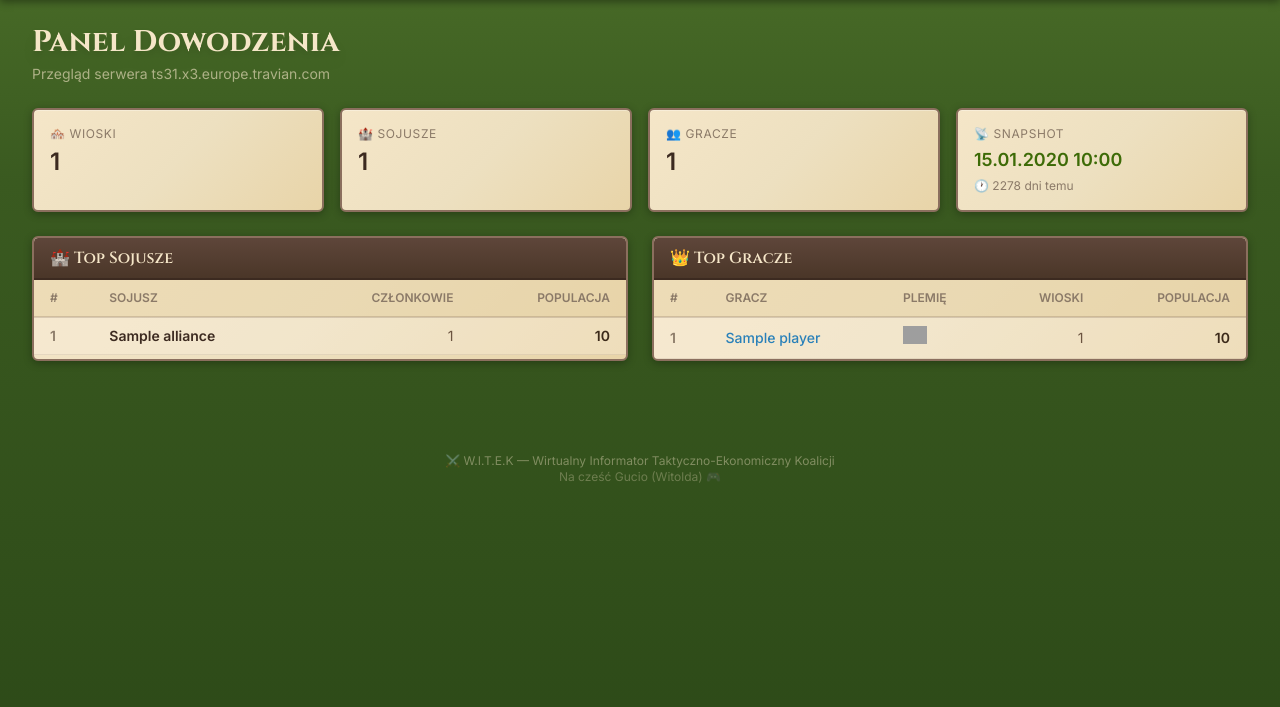
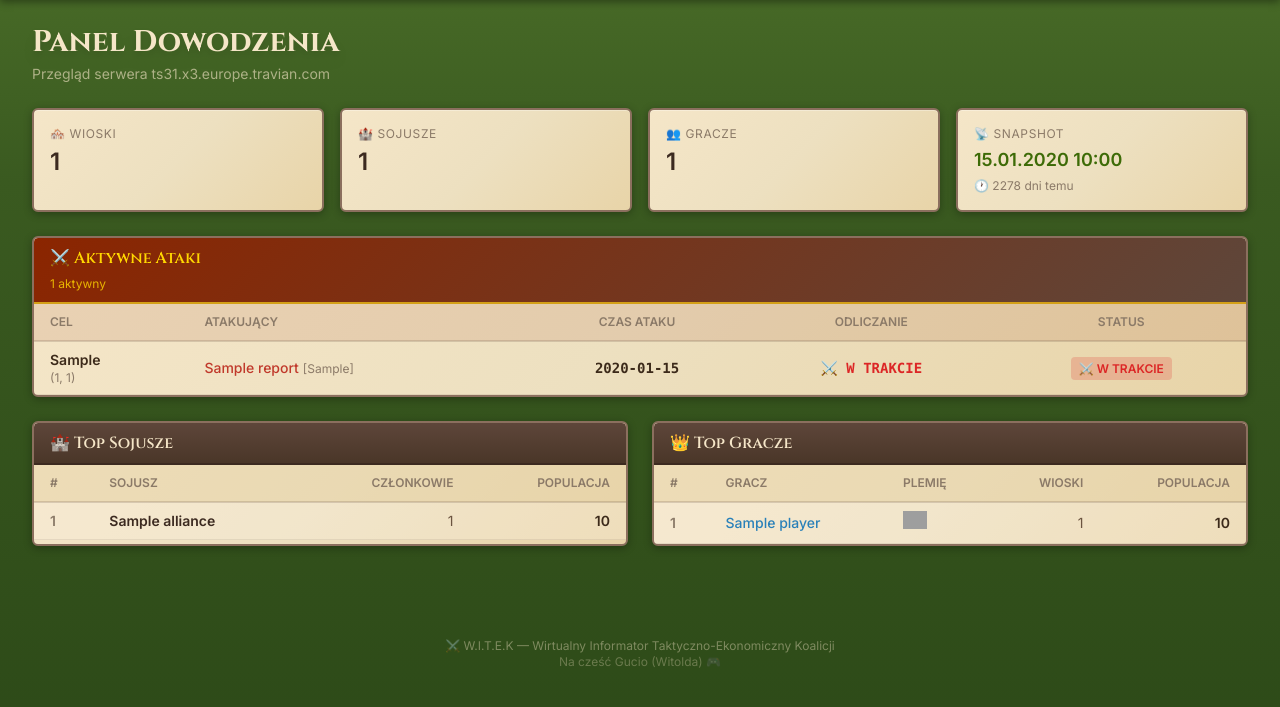
Before and after one commit to PeterPage2115/W.I.T.E.K, a Flask app: page / in a window 1280 px wide. Shown: the part 59-766 px from the top of the page. Run offline with Flask 3, Linux system fonts and the light colour scheme; tables that the repository leaves empty hold one stand-in row (values such as "Sample post"); some libraries are stand-ins or nearby versions; grey boxes are pictures that could not be loaded.

Commit message:
feat: add attack countdown timeline to dashboard
Co-authored-by: Copilot <223556219+Copilot@users.noreply.github.com>

```diff
--- a/app/routes/dashboard.py
+++ b/app/routes/dashboard.py
@@ -3,7 +3,7 @@
 from flask import Blueprint, render_template
 from sqlalchemy import func
 from ..database import db
-from ..models import Snapshot, Alliance, Player
+from ..models import Snapshot, Alliance, Player, AttackReport
 
 bp = Blueprint("dashboard", __name__)
 
@@ -31,6 +31,14 @@ def index():
     total_alliances = db.session.query(func.count(Alliance.aid)).scalar() or 0
     total_players = db.session.query(func.count(Player.uid)).scalar() or 0
 
+    active_attacks = (
+        db.session.query(AttackReport)
+        .filter(AttackReport.status != "resolved")
+        .order_by(AttackReport.attack_unix.asc())
+        .limit(10)
+        .all()
+    )
+
     return render_template(
         "dashboard.html",
         snapshot=latest_snapshot,
@@ -38,4 +46,5 @@ def index():
         top_players=top_players,
         total_alliances=total_alliances,
         total_players=total_players,
+        active_attacks=active_attacks,
     )
--- a/app/templates/dashboard.html
+++ b/app/templates/dashboard.html
@@ -37,6 +37,58 @@
         <div class="text-xs text-trav-text-muted mt-1">🕐 <span data-utc="{{ snapshot.fetched_at.isoformat() }}Z">ładowanie...</span></div>
     </div>
 </div>
+
+<!-- Active Attacks Timeline -->
+{% if active_attacks %}
+<div class="trav-panel overflow-hidden mb-6">
+    <div class="trav-panel-header" style="background: linear-gradient(135deg, #8b2500, #5e463a); border-bottom: 2px solid #d4a017;">
+        <h2 class="font-medieval text-base font-semibold" style="color: #ffd700;">⚔️ Aktywne Ataki</h2>
+        <span class="text-xs" style="color: #ffd700cc;">{{ active_attacks|length }} aktywn{{ 'y' if active_attacks|length == 1 else 'ych' }}</span>
+    </div>
+    <div class="overflow-x-auto">
+        <table class="w-full text-sm">
+            <thead>
+                <tr class="text-trav-text-muted text-xs uppercase border-b-2 border-trav-brown/20" style="background: rgba(139, 37, 0, 0.1);">
+                    <th class="px-4 py-2.5 text-left">Cel</th>
+                    <th class="px-4 py-2.5 text-left">Atakujący</th>
+                    <th class="px-4 py-2.5 text-center">Czas ataku</th>
+                    <th class="px-4 py-2.5 text-center">Odliczanie</th>
+                    <th class="px-4 py-2.5 text-center">Status</th>
+                </tr>
+            </thead>
+            <tbody>
+                {% for atk in active_attacks %}
+                <tr class="hover-row border-b border-trav-brown/10" data-attack-unix="{{ atk.attack_unix or '' }}">
+                    <td class="px-4 py-2">
+                        <div class="font-semibold text-trav-text">{{ atk.defender_village or atk.defender_name or '?' }}</div>
+                        <div class="text-xs text-trav-text-muted">({{ atk.defender_x }}, {{ atk.defender_y }})</div>
+                    </td>
+                    <td class="px-4 py-2">
+                        <span class="text-trav-red font-medium">{{ atk.attacker_name or '?' }}</span>
+                        {% if atk.attacker_alliance %}
+                        <span class="text-xs text-trav-text-muted">[{{ atk.attacker_alliance }}]</span>
+                        {% endif %}
+                    </td>
+                    <td class="px-4 py-2 text-center font-mono font-bold text-trav-text">{{ atk.attack_time or '?' }}</td>
+                    <td class="px-4 py-2 text-center">
+                        <span class="attack-countdown font-mono font-bold" data-unix="{{ atk.attack_unix or '' }}" style="color: #d4a017;">
+                            --:--:--
+                        </span>
+                    </td>
+                    <td class="px-4 py-2 text-center">
+                        <span class="attack-status text-xs font-semibold px-2 py-1 rounded"
+                              data-unix="{{ atk.attack_unix or '' }}"
+                              style="background: rgba(212, 160, 23, 0.2); color: #d4a017;">
+                            {{ atk.status }}
+                        </span>
+                    </td>
+                </tr>
+                {% endfor %}
+            </tbody>
+        </table>
+    </div>
+</div>
+{% endif %}
 
 <!-- Two columns -->
 <div class="grid grid-cols-1 lg:grid-cols-2 gap-6">
@@ -116,4 +168,48 @@
 
 </div>
 {% endif %}
+
+{% if active_attacks %}
+<script>
+(function() {
+    function updateCountdowns() {
+        var now = Math.floor(Date.now() / 1000);
+        document.querySelectorAll('.attack-countdown').forEach(function(el) {
+            var unix = parseInt(el.dataset.unix, 10);
+            if (!unix) { el.textContent = '--:--:--'; return; }
+            var diff = unix - now;
+            if (diff <= 0) {
+                el.textContent = '⚔️ W TRAKCIE';
+                el.style.color = '#dc2626';
+            } else {
+                var h = Math.floor(diff / 3600);
+                var m = Math.floor((diff % 3600) / 60);
+                var s = diff % 60;
+                el.textContent = String(h).padStart(2, '0') + ':' +
+                                 String(m).padStart(2, '0') + ':' +
+                                 String(s).padStart(2, '0');
+                if (diff < 300) {
+                    el.style.color = '#dc2626';
+                } else if (diff < 900) {
+                    el.style.color = '#f59e0b';
+                } else {
+                    el.style.color = '#d4a017';
+                }
+            }
+        });
+        document.querySelectorAll('.attack-status').forEach(function(el) {
+            var unix = parseInt(el.dataset.unix, 10);
+            if (!unix) return;
+            if (unix - now <= 0) {
+                el.textContent = '⚔️ W TRAKCIE';
+                el.style.background = 'rgba(220, 38, 38, 0.2)';
+                el.style.color = '#dc2626';
+            }
+        });
+    }
+    updateCountdowns();
+    setInterval(updateCountdowns, 1000);
+})();
+</script>
+{% endif %}
 {% endblock %}
```
